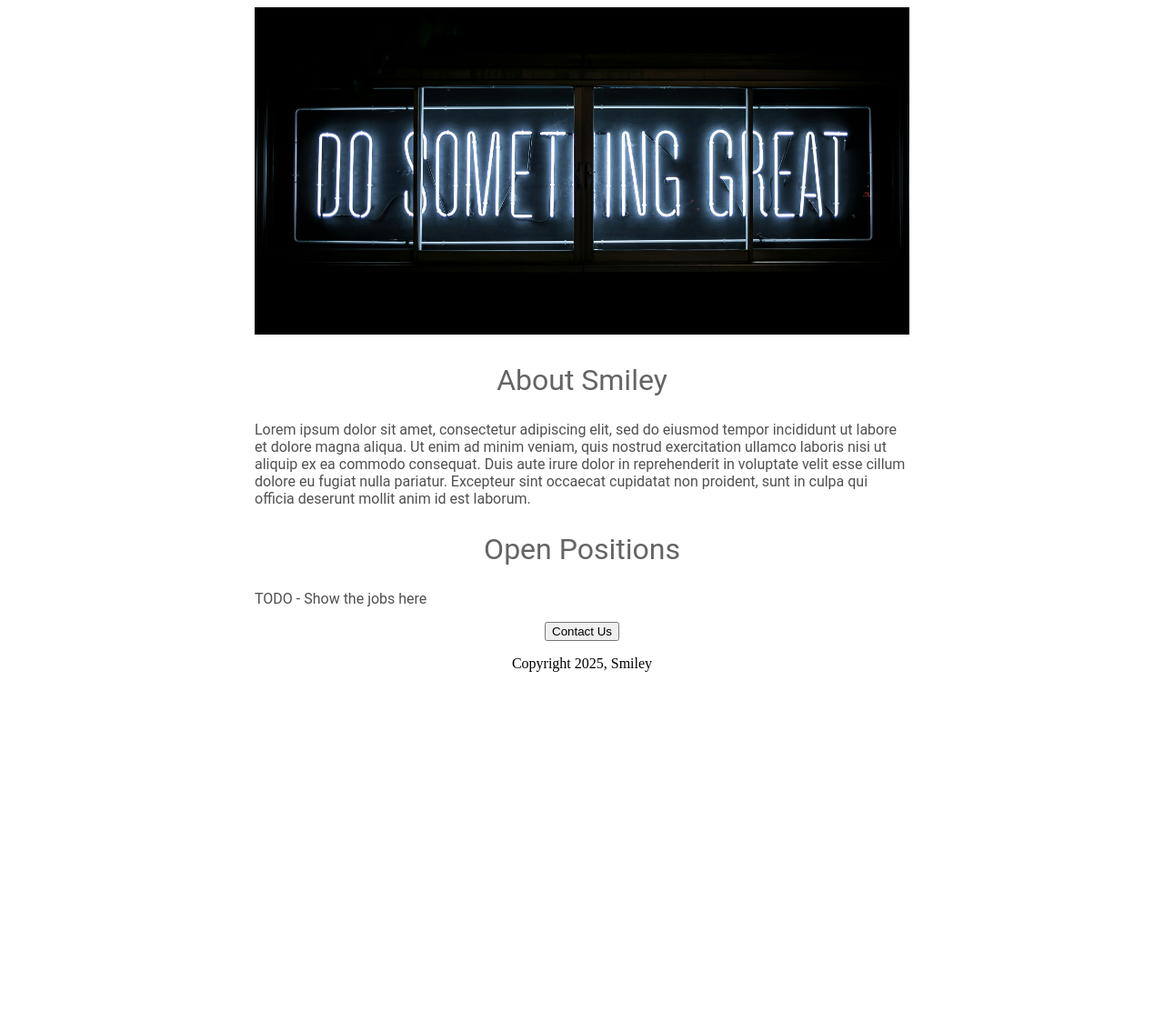
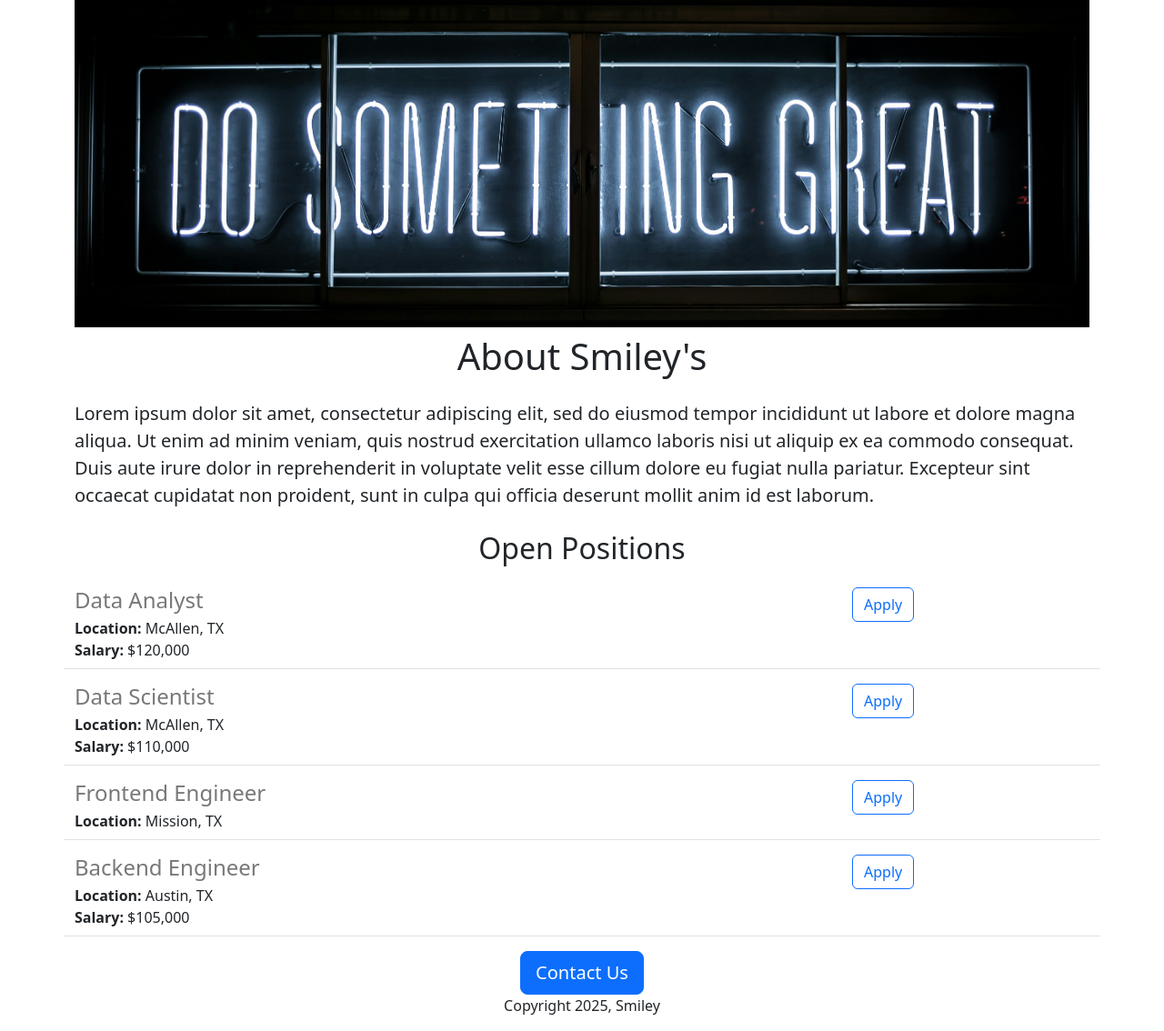
Before and after one commit to isancardona/smiley-career-website, a Flask app: page / in a window 1280 px wide. Shown: the whole page at 91% size. Before the commit the page ends 739 px from the top, so only its background shows below. Run offline with Flask 3, Linux system fonts and the light colour scheme.

Commit message:
Added dynamic data

```diff
--- a/app.py
+++ b/app.py
@@ -1,9 +1,41 @@
-from flask import Flask, render_template
+from flask import Flask, render_template, jsonify
+
+
+JOBS = [
+    {
+    'id': 1,
+    'title': 'Data Analyst',
+    'location': 'McAllen, TX',
+    'salary': '$120,000'
+    },
+    {
+    'id': 2,
+    'title': 'Data Scientist',
+    'location': 'McAllen, TX',
+    'salary': '$110,000'
+    },
+    {
+    'id': 3,
+    'title': 'Frontend Engineer',
+    'location': 'Mission, TX',
+    },
+    {
+    'id': 4,
+    'title': 'Backend Engineer',
+    'location': 'Austin, TX',
+    'salary': '$105,000'
+    }
+]
+
 
 app = Flask(__name__)
 @app.route('/')
 def hello_world():
-    return render_template('home.html')
+    return render_template('home.html', jobs=JOBS, company_name="Smiley's")
+
+@app.route("/api/jobs")
+def list_jobs():
+    return jsonify(JOBS)
 
 if __name__ == '__main__':
     app.run(host= '0.0.0.0', debug=True)
--- a/templates/home.html
+++ b/templates/home.html
@@ -2,53 +2,35 @@
 
 <html lang="en">
   <head>
+    <meta charset="utf-8">
+    <meta name="viewport" content="width=device-width, initial-scale=1">
+    <link href="https://cdn.jsdelivr.net/npm/bootstrap@5.3.3/dist/css/bootstrap.min.css" rel="stylesheet" integrity="sha384-QWTKZyjpPEjISv5WaRU9OFeRpok6YctnYmDr5pNlyT2bRjXh0JMhjY6hW+ALEwIH" crossorigin="anonymous">
     <title>Smiley Careers</title>
     <style>
-      h1 {
-        font-size: 40px;
-        font-family: Roboto;
-        font-weight: normal;
-        color: rgb(100, 100, 100);
-        text-align: center;
-      }
-
       #banner {
-        width: 100%;
         height: 360px;
         object-fit: cover;
-      }
-
-      h2 {
-        font-family: Roboto;
-        font-size: 32px;
-        color: rgb(100, 100, 100);
-        text-align: center;
-        font-weight: normal;
-      }
-
-      .bodytext {
-        font-family: Roboto;
-        color: rgb(80, 80, 80);
-      }
-
-      #container {
-        max-width: 720px;
-        margin: 0 auto;
+        width: 100%;
       }
     </style>
-
   </head>
 
   <body>
-    <div id="container">
-     <img id="banner" src="https://1baa0a16-11d1-4c7b-9111-4f33f12adaba-00-22zkepttpqeic.janeway.replit.dev/static/banner.jpg" height= "320">
-    <h2>About Smiley</h2>
-    <p class="bodytext">Lorem ipsum dolor sit amet, consectetur adipiscing elit, sed do eiusmod tempor incididunt ut labore et dolore magna aliqua. Ut enim ad minim veniam, quis nostrud exercitation ullamco laboris nisi ut aliquip ex ea commodo consequat. Duis aute irure dolor in reprehenderit in voluptate velit esse cillum dolore eu fugiat nulla pariatur. Excepteur sint occaecat cupidatat non proident, sunt in culpa qui officia deserunt mollit anim id est laborum.</p>
-    <h2>Open Positions</h2>
-    <p class="bodytext">TODO - Show the jobs here</p>
+    <div class="container">
+     <img class="img-fluid" id="banner" src="https://1baa0a16-11d1-4c7b-9111-4f33f12adaba-00-22zkepttpqeic.janeway.replit.dev/static/banner.jpg" height= "320">
 
-    <div style="text-align:center;">
-    <button>Contact Us</button>
+    <h1 class="text-center mt-2 mb-4"">About {{company_name}}</h1>
+    <p class="lead mt-2 mb-4">Lorem ipsum dolor sit amet, consectetur adipiscing elit, sed do eiusmod tempor incididunt ut labore et dolore magna aliqua. Ut enim ad minim veniam, quis nostrud exercitation ullamco laboris nisi ut aliquip ex ea commodo consequat. Duis aute irure dolor in reprehenderit in voluptate velit esse cillum dolore eu fugiat nulla pariatur. Excepteur sint occaecat cupidatat non proident, sunt in culpa qui officia deserunt mollit anim id est laborum.</p>
+    <h2 class="text-center mt-2 mb-4"">Open Positions</h2>
+    <div style="margin-bottom:16px">
+      {%for job in jobs%}
+      {% include 'jobitem.html' %}
+      {%endfor%}
+    </div>
+
+
+    <div class="text-center">
+    <button type="button" class="btn btn-primary btn-lg">Contact Us</button>
       <p>Copyright 2025, Smiley</p>
     </div>
     </div>
--- /dev/null
+++ b/templates/jobitem.html
@@ -0,0 +1,12 @@
+<div class="border-bottom row" style="margin-bottom:16px; padding-bottom:8px;">
+  <div class="col-9">
+  <h4 style="color:rgb(120,120,120); margin-bottom:4px;">{{job['title']}}</h4>
+  <div> <b>Location:</b> {{job['location']}}</div>
+  {% if 'salary' in job %}
+  <div> <b>Salary:</b> {{job['salary']}}</div>
+  {% endif %}
+  </div>
+  <div class="col-3">
+  <button type="button" class="btn btn-outline-primary">Apply</button>
+  </div>
+</div>
```
